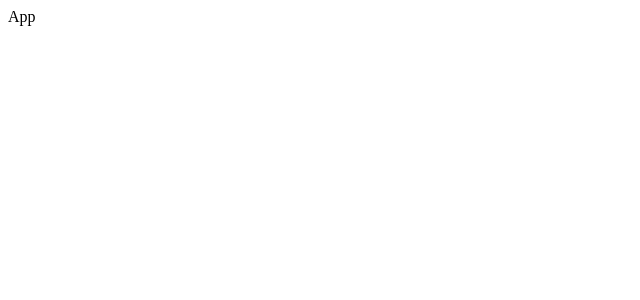
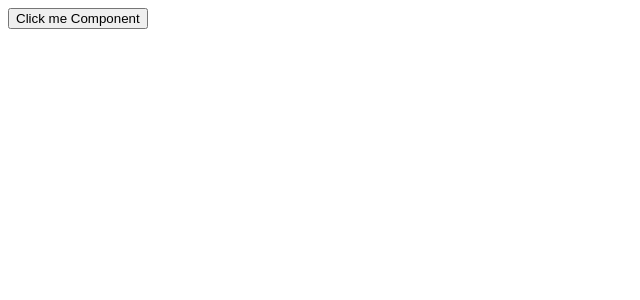
Before and after one commit to ows-ali/react-series, a React (Create React App) app: page / in a window 1280 px wide. Shown: the top 300 px of the page, without its empty margins (0-640 px from the left). Built offline with nearby package versions, Linux system fonts and the light colour scheme.

Commit message:
adding components

```diff
--- a/src/App.js
+++ b/src/App.js
@@ -1,7 +1,31 @@
 import React from "react";
+import PersonComponent from "./PersonComponent";
+import TeacherComponent from "./TeacherComponent";
+import DefaultArgComp from "./DefaultArgComp";
+import MyTestChildren from "./MyTestChildren";
+import FunctionProps from "./FunctionProps";
 
+const teacher = {
+  name: "Name Obj",
+  subject: "Javascript",
+};
 const App = () => {
-  return <div>App</div>;
+  return (
+    <div>
+      {/* <PersonComponent name="Anthony" city="SF" />
+      <PersonComponent name="Alex" city="NY" />
+      <TeacherComponent name="Harry Potter" subject="Magic" />
+      <DefaultArgComp title="Software Engineer" />
+      <DefaultArgComp />
+      <TeacherComponent {...teacher} />
+       */}
+      {/* <MyTestChildren title={"Superman"}>
+        <h3>I love Superman</h3>
+        <p>Superman movie was great</p>
+      </MyTestChildren> */}
+      <FunctionProps />
+    </div>
+  );
 };
 
 export default App;
--- /dev/null
+++ b/src/ButtonComponent.js
@@ -0,0 +1,11 @@
+import React from "react";
+
+const ButtonComponent = (props) => {
+  return (
+    <div>
+      <button onClick={props.handleClickProp}>Click me Component</button>
+    </div>
+  );
+};
+
+export default ButtonComponent;
--- /dev/null
+++ b/src/DefaultArgComp.js
@@ -0,0 +1,12 @@
+import React from "react";
+
+const DefaultArgComp = ({ title = "Default Title" }) => {
+  return (
+    <div>
+      <h1>Title</h1>
+      <p>{title}</p>
+    </div>
+  );
+};
+
+export default DefaultArgComp;
--- /dev/null
+++ b/src/FunctionProps.js
@@ -0,0 +1,16 @@
+import React from "react";
+import ButtonComponent from "./ButtonComponent";
+
+const FunctionProps = () => {
+  const handleClick = () => {
+    console.log("clicked");
+  };
+  return (
+    <div>
+      {/* <button onClick={handleClick}>Click me</button> */}
+      <ButtonComponent handleClickProp={handleClick} />
+    </div>
+  );
+};
+
+export default FunctionProps;
--- /dev/null
+++ b/src/MyTestChildren.js
@@ -0,0 +1,14 @@
+import React from "react";
+
+const MyTestChildren = ({ title, children }) => {
+  return (
+    <div>
+      <h2>Movie title</h2>
+      <p>{title}</p>
+      <h2>Summary</h2>
+      {children}
+    </div>
+  );
+};
+
+export default MyTestChildren;
--- /dev/null
+++ b/src/PersonComponent.js
@@ -0,0 +1,24 @@
+import React from "react";
+
+const PersonComponent = (props) => {
+  //   console.log("props are: ", props);
+  //   console.log("name: ", props.name);
+
+  // destucturing method
+  //   const name = props.name;
+  //   const city = props.city;
+
+  // destucturing method
+
+  const { name, city } = props;
+  return (
+    <div>
+      <h2>Name</h2>
+      <p>{name}</p>
+      <h2>City</h2>
+      <p>{city}</p>
+    </div>
+  );
+};
+
+export default PersonComponent;
--- /dev/null
+++ b/src/TeacherComponent.js
@@ -0,0 +1,15 @@
+import React from "react";
+
+const TeacherComponent = ({ name, subject }) => {
+  //   const { name, subject } = props;
+  return (
+    <div>
+      <h2>Teacher name</h2>
+      <p>{name}</p>
+      <h2>Subject</h2>
+      <p>{subject}</p>
+    </div>
+  );
+};
+
+export default TeacherComponent;
```
Also changed, not shown: 1 other file (tests, documents, lock files or other folders).
